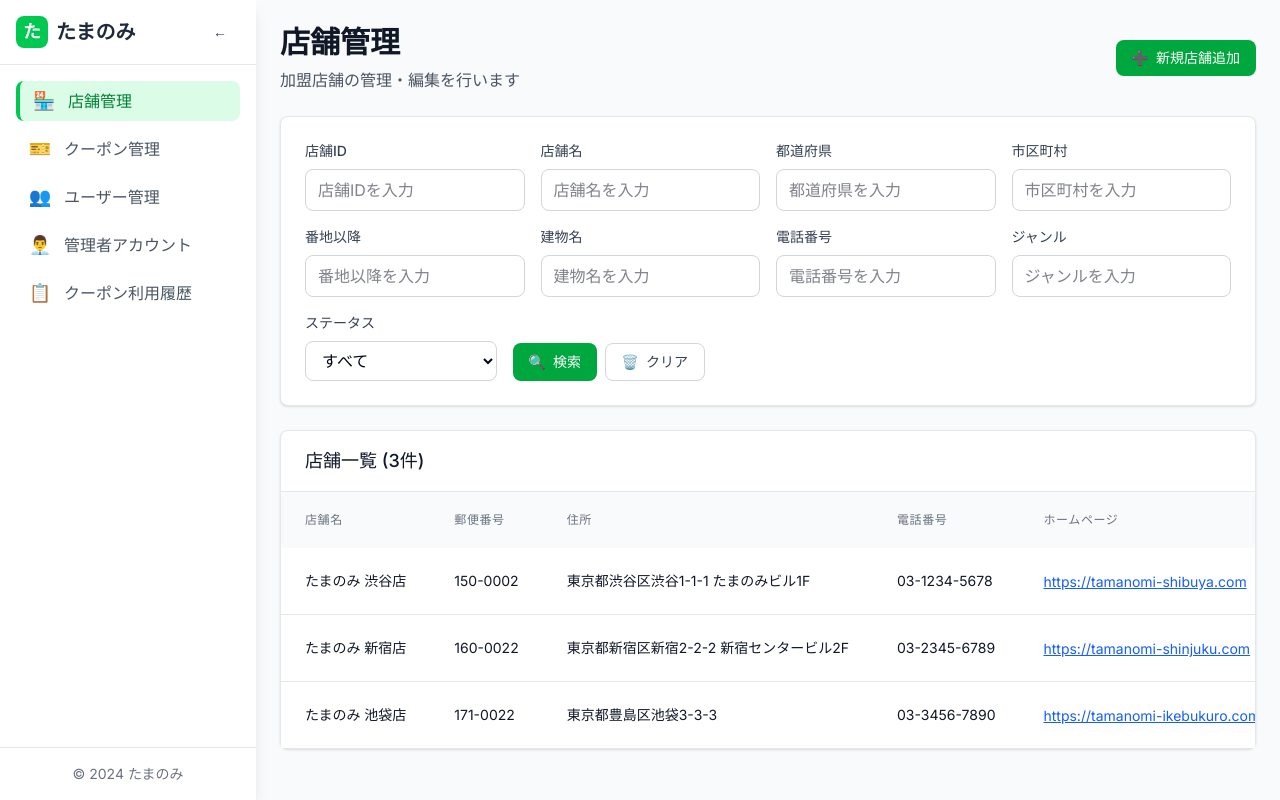
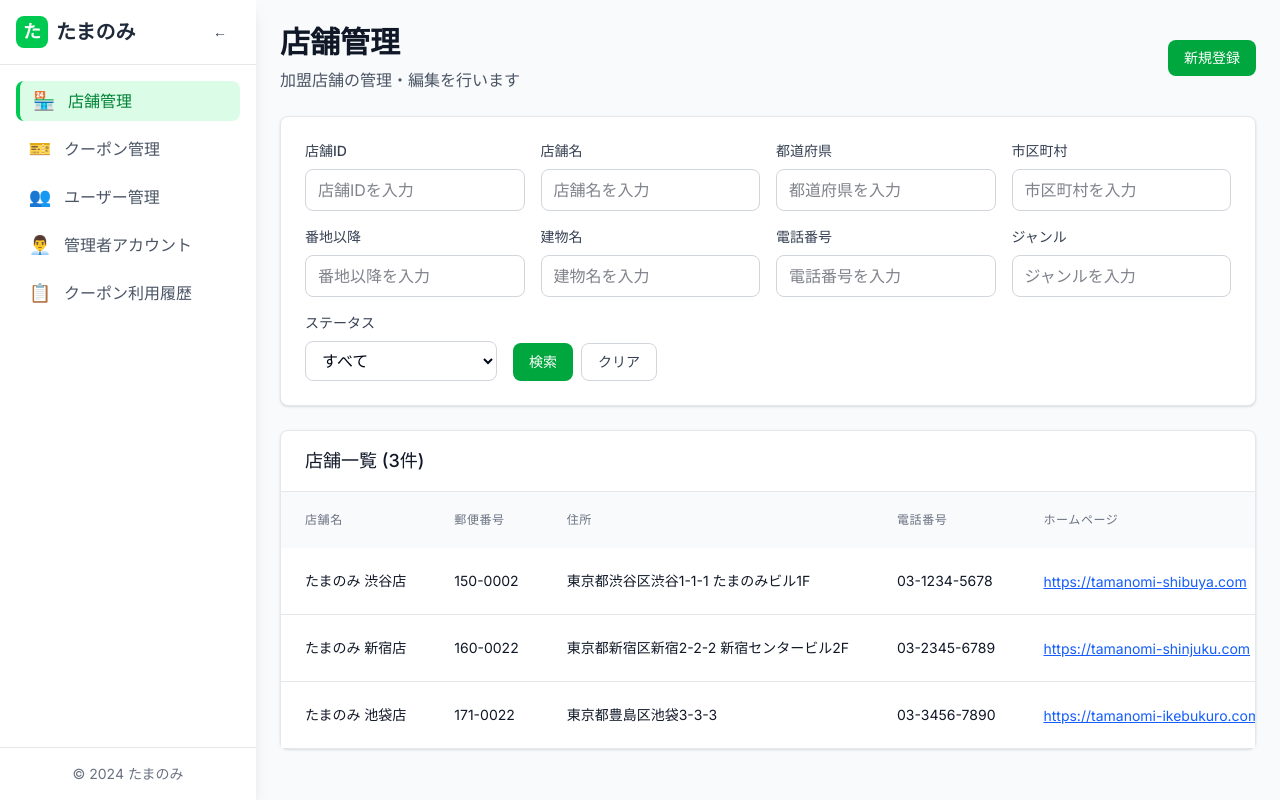
Before and after one commit to HV-development/tamanomi-admin, a Next.js app: page /stores in a window 1280 px wide. Built offline with nearby package versions, Linux system fonts and the light colour scheme.

Commit message:
店舗管理のアクション項目を更新

```diff
--- a/src/components/pages/StoreManagement.tsx
+++ b/src/components/pages/StoreManagement.tsx
@@ -122,8 +122,7 @@ export default function StoreManagement() {
             </p>
           </div>
           <Button variant="primary">
-            <Icon name="plus" size="sm" className="mr-2" />
-            新規店舗追加
+            新規登録
           </Button>
         </div>
 
@@ -273,11 +272,9 @@ export default function StoreManagement() {
               {/* 検索・クリアボタン */}
               <div className="flex gap-2">
                 <Button variant="primary" onClick={handleSearch}>
-                  <Icon name="search" size="sm" className="mr-2" />
                   検索
                 </Button>
                 <Button variant="outline" onClick={handleClear}>
-                  <Icon name="clear" size="sm" className="mr-2" />
                   クリア
                 </Button>
               </div>
@@ -362,11 +359,9 @@ export default function StoreManagement() {
                     </td>
                     <td className="px-6 py-4 whitespace-nowrap text-sm font-medium space-x-2">
                       <Button variant="outline" size="sm">
-                        <Icon name="edit" size="sm" className="mr-1" />
                         編集
                       </Button>
                       <Button variant="outline" size="sm" className="text-red-600 border-red-300 hover:bg-red-50">
-                        <Icon name="clear" size="sm" className="mr-1" />
                         削除
                       </Button>
                     </td>
```
